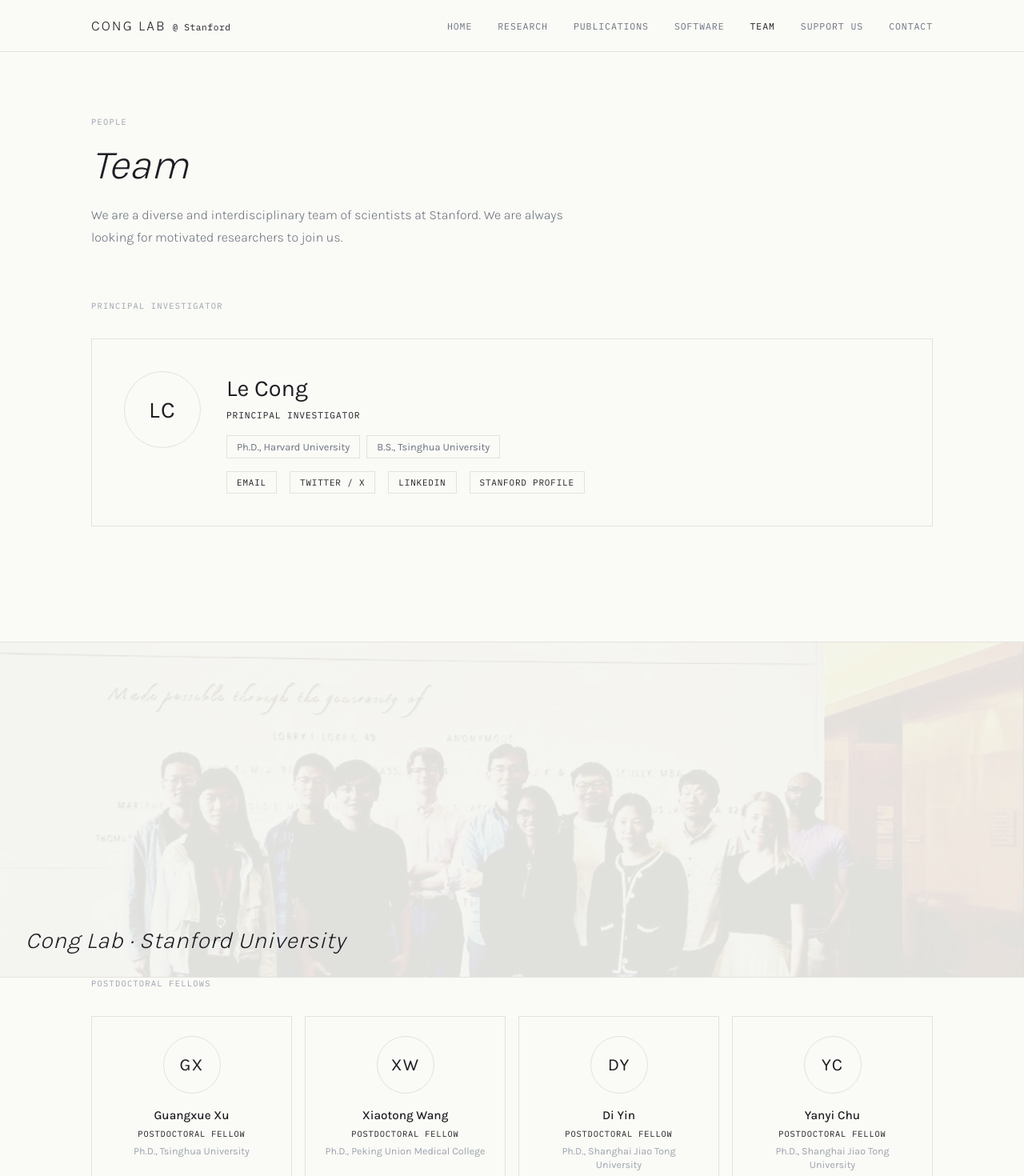
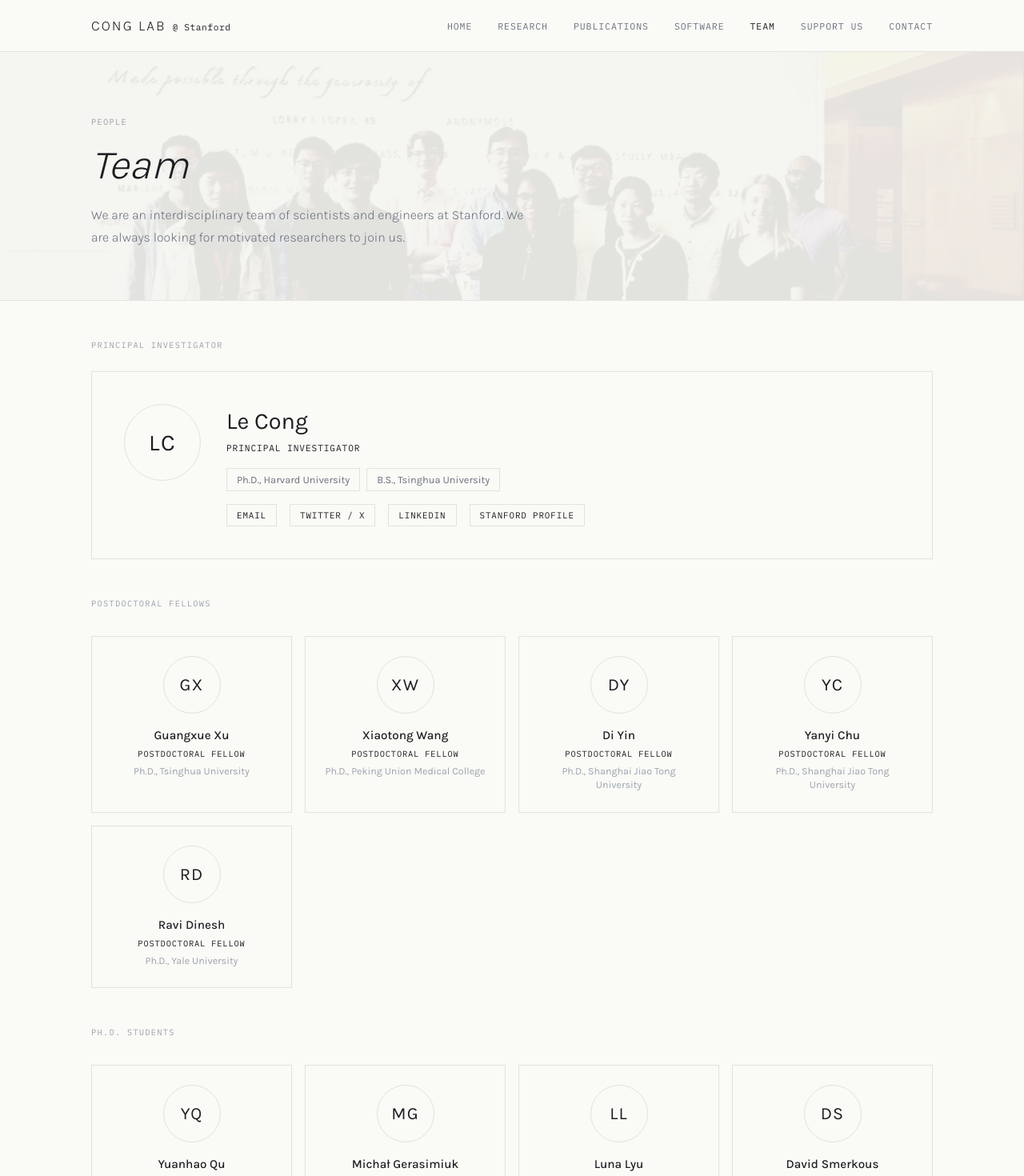
Before and after one commit to congle25/cong-lab-website, a React (Vite) app: page /team in a window 1280 px wide. Shown: the top 1470 px of the page at 80% size. Built offline with nearby package versions, Linux system fonts and the light colour scheme.

Commit message:
Move group photo to header background; tighten Team page spacing; update subtitle text

```diff
--- a/src/pages/Team.jsx
+++ b/src/pages/Team.jsx
@@ -76,13 +76,20 @@ export default function Team() {
 
   return (
     <div>
-    <div style={{ padding: '5rem 1.5rem', maxWidth: '1100px', margin: '0 auto' }}>
-      {/* Header */}
+
+    {/* Hero header with group photo background */}
+    <div style={{ position: 'relative', width: '100%', overflow: 'hidden', borderBottom: '1px solid var(--color-border)' }}>
+      <img
+        src={`${import.meta.env.BASE_URL}images/Group_photo.jpg`}
+        alt="Cong Lab group photo"
+        style={{ position: 'absolute', inset: 0, width: '100%', height: '100%', objectFit: 'cover', objectPosition: 'center 30%', opacity: 0.18, filter: 'saturate(0.5)', display: 'block' }}
+      />
+      <div style={{ position: 'absolute', inset: 0, background: 'var(--color-background)', opacity: 0.5, pointerEvents: 'none' }} />
       <motion.div
         initial={{ opacity: 0, y: 20 }}
         animate={{ opacity: 1, y: 0 }}
         transition={{ duration: 0.6 }}
-        style={{ marginBottom: '4rem', maxWidth: '640px' }}
+        style={{ position: 'relative', padding: '5rem 1.5rem 4rem', maxWidth: '1100px', margin: '0 auto' }}
       >
         <p style={{ fontFamily: 'var(--font-mono)', fontSize: '0.65rem', letterSpacing: '0.12em', textTransform: 'uppercase', color: '#9ca3af', marginBottom: '1rem' }}>
           People
@@ -98,14 +105,16 @@ export default function Team() {
         }}>
           Team
         </h1>
-        <p style={{ fontFamily: 'var(--font-body)', fontSize: '1rem', lineHeight: 1.75, color: '#6b7280', fontWeight: 300 }}>
-          We are a diverse and interdisciplinary team of scientists at Stanford. We are always looking for motivated researchers to join us.
+        <p style={{ fontFamily: 'var(--font-body)', fontSize: '1rem', lineHeight: 1.75, color: '#6b7280', fontWeight: 300, maxWidth: '560px' }}>
+          We are an interdisciplinary team of scientists and engineers at Stanford. We are always looking for motivated researchers to join us.
         </p>
       </motion.div>
+    </div>
 
+    <div style={{ padding: '3rem 1.5rem', maxWidth: '1100px', margin: '0 auto' }}>
       {/* PI */}
-      <div style={{ marginBottom: '4rem' }}>
-        <p style={{ fontFamily: 'var(--font-mono)', fontSize: '0.65rem', letterSpacing: '0.12em', textTransform: 'uppercase', color: '#9ca3af', marginBottom: '2rem' }}>
+      <div style={{ marginBottom: '3rem' }}>
+        <p style={{ fontFamily: 'var(--font-mono)', fontSize: '0.65rem', letterSpacing: '0.12em', textTransform: 'uppercase', color: '#9ca3af', marginBottom: '1.5rem' }}>
           Principal Investigator
         </p>
         <motion.div
@@ -146,44 +155,6 @@ export default function Team() {
           </div>
         </motion.div>
       </div>
-    </div>
-
-    {/* Group photo — full width */}
-    <motion.div
-      initial={{ opacity: 0 }}
-      whileInView={{ opacity: 1 }}
-      viewport={{ once: true }}
-      transition={{ duration: 0.9 }}
-      style={{ position: 'relative', width: '100%', height: '420px', overflow: 'hidden', borderTop: '1px solid var(--color-border)', borderBottom: '1px solid var(--color-border)' }}
-    >
-      <img
-        src={`${import.meta.env.BASE_URL}images/Group_photo.jpg`}
-        alt="Cong Lab group photo"
-        style={{ width: '100%', height: '100%', objectFit: 'cover', objectPosition: 'center 30%', display: 'block', opacity: 0.22, filter: 'saturate(0.6)' }}
-      />
-      <div style={{
-        position: 'absolute',
-        inset: 0,
-        background: 'var(--color-background)',
-        opacity: 0.55,
-        pointerEvents: 'none',
-      }} />
-      <p style={{
-        position: 'absolute',
-        bottom: '1.5rem',
-        left: '2rem',
-        fontFamily: 'var(--font-display)',
-        fontWeight: 300,
-        fontStyle: 'italic',
-        fontSize: 'clamp(1.2rem, 2.5vw, 1.8rem)',
-        color: 'var(--color-navy)',
-        letterSpacing: '0.02em',
-      }}>
-        Cong Lab · Stanford University
-      </p>
-    </motion.div>
-
-    <div style={{ padding: '0 1.5rem', maxWidth: '1100px', margin: '0 auto' }}>
       {/* Postdocs */}
       <MemberGroup title="Postdoctoral Fellows" members={postdocs} />
 
```
